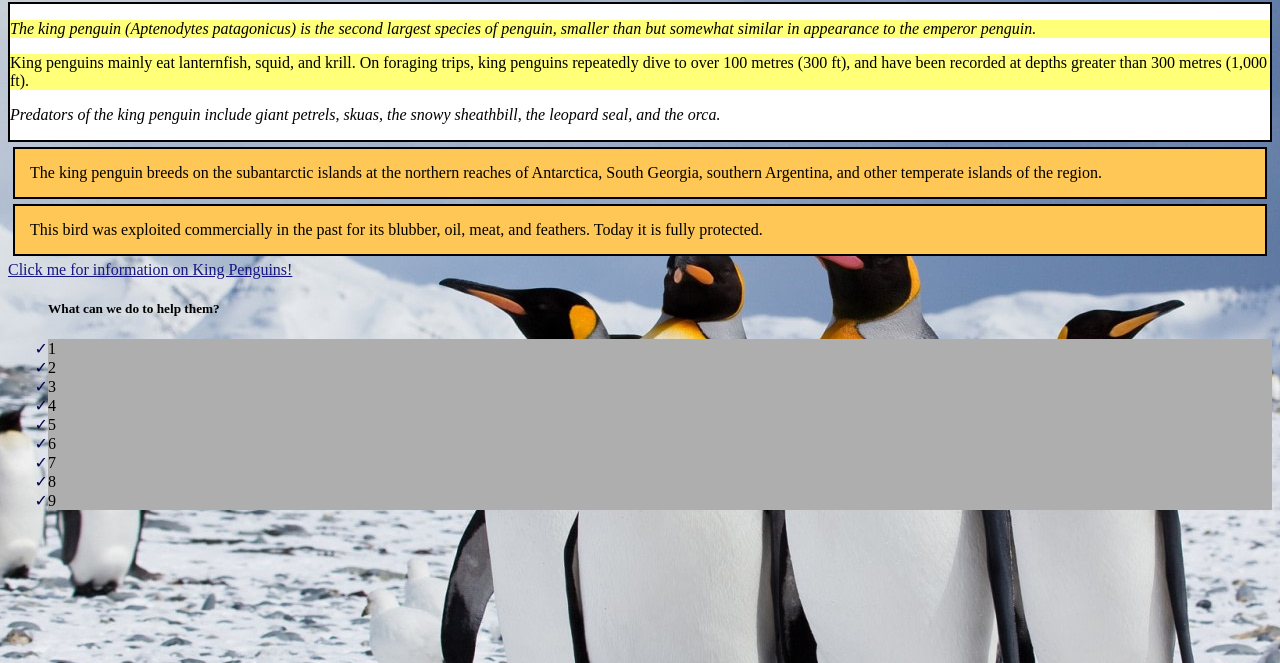
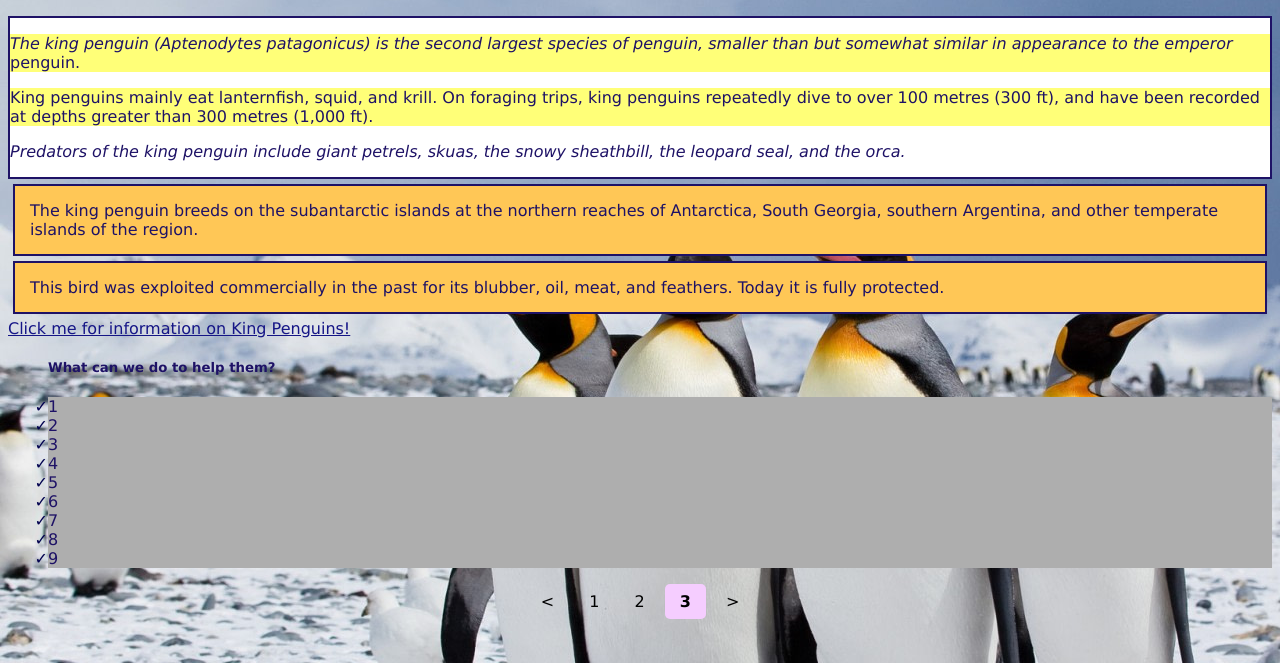
Before and after one commit to Rith-Ven/PracticingWebsite, a plain HTML site: page page3.html in a window 1280 px wide. Shown: the part 137-800 px from the top of the page. Drawn offline with Linux system fonts and the light colour scheme.

Commit message:
paginations

```diff
--- a/page3.html
+++ b/page3.html
@@ -5,6 +5,7 @@
     <meta name="viewport" content="width=device-width, initial-scale=1.0">
     <title>Penguins</title>
     <link rel="stylesheet" href="style2.css">
+    <link rel="stylesheet" href="style.css"
 </head>
 <body>
     <h1>King Penguins</h1>
@@ -40,7 +41,13 @@
     <!--pseudoelement = keyword added after a selector that's used to style a specific parts of an element
                         selector::pseudoelement-->
 
-
+    <div class = "pagination">
+        <a href="page2.html"><</a>
+        <a href="index.html">1</a>
+        <a href="page2.html">2</a>
+        <a href="page3.html" class ="active">3</a>
+        <a href="page3.html">></a>
+    </div>
 
 </body>
 </html>
--- a/style.css
+++ b/style.css
@@ -131,3 +131,22 @@ input{
 hr{
     border-color:rgb(59, 39, 93)
 }
+
+.pagination{
+    text-align: center;
+
+}
+.pagination a{
+    color:black;
+    text-decoration:none; /*underlining*/
+    padding: 8px 15px;
+    display: inline-block; /*lets us adjust width and height*/
+}
+.pagination a.active{ /*Within the pagination class, within the anchor tags, find the class that is active*/
+    background-color:rgb(245, 205, 255);
+    font-weight:bold;
+    border-radius:5px;
+}
+.pagination a:hover:not(.active){ /*Highlight elements that are hovered over but not active*/
+    background-color:rgb(159, 136, 231);
+}
--- a/style2.css
+++ b/style2.css
@@ -44,7 +44,7 @@ li:not(:hover){
     background-color:rgb(174, 174, 174);
 }
 li:nth-child(){
-    backgounr-color: rgb(255, 255, 150);
+    background-color: rgb(255, 255, 150);
 }
 
 h1::first-letter{
@@ -57,7 +57,7 @@ p::selection{
     background-color: rgb(2, 68, 139);
     color:orange;
 }
-/* can also add an after pseudoelement
+/* can also add an 'after' pseudoelement
 #advice li::before{
     content:"✓";
 }
@@ -67,3 +67,7 @@ p::selection{
     color:rgb(0, 0, 78)
 
 }
+/*Pseudoclasses select elements based on their state or position
+    ex. :hover, :focus, :nth-child, :root
+  Pseudoelements let you style specific parts of an elementsor insert content
+    ex. ::before, ::after, ::first-letter, ::first-line*/
```
Also changed, not shown: index.html (+9 -1 lines), page2.html (+7 -1 lines).
